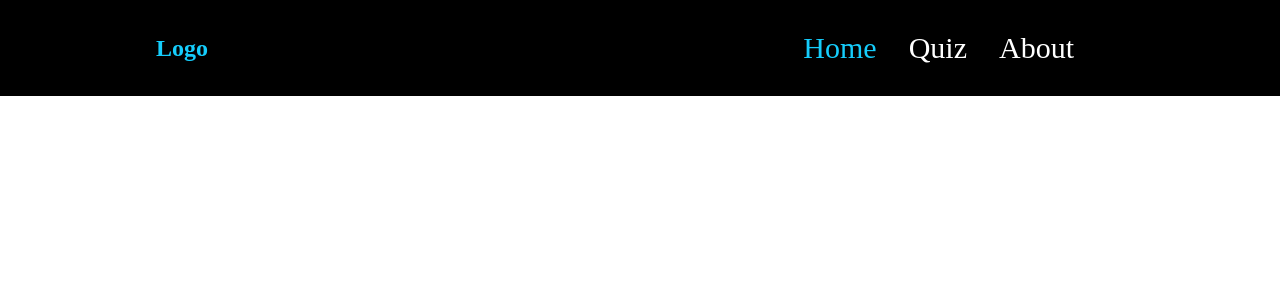
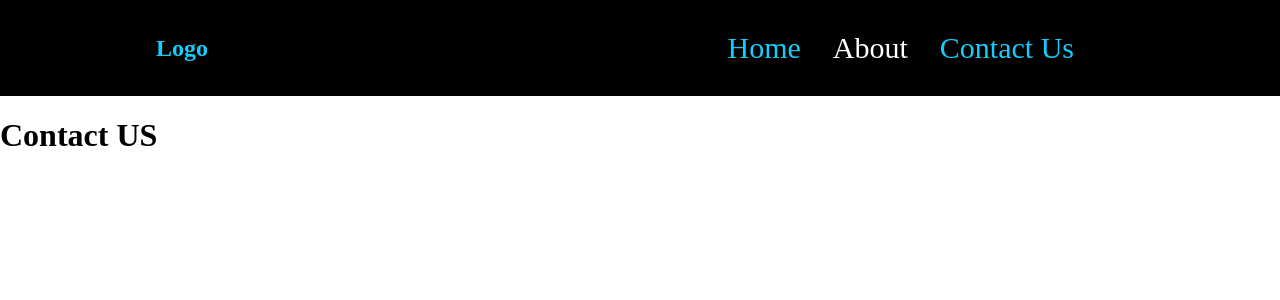
Before and after one commit to andydangit/React-Quiz-App, a React (Create React App) app: page /contact in a window 1280 px wide. Shown: the top 300 px of the page. Built offline with nearby package versions, Linux system fonts and the light colour scheme.

Commit message:
Change Quiz to Contact Us and rename files to match

```diff
--- a/src/App/App.js
+++ b/src/App/App.js
@@ -1,6 +1,6 @@
 import Navbar from "../Components/NavBar/Navbar";
 import Home from "../Pages/Home/Home";
-import Quiz from "../Pages/Quiz/Quiz";
+import Contact from "../Pages/ContactUs/Contact";
 import About from "../Pages/About/About";
 
 import { BrowserRouter as Router, Switch, Route } from "react-router-dom";
@@ -13,8 +13,8 @@ function App() {
       <Navbar />
       <Switch>
         <Route path="/" exact component={Home} />
-        <Route path="/quiz" component={Quiz} />
         <Route path="/about" component={About} />
+        <Route path="/contact" component={Contact} />
       </Switch>
     </Router>
   );
--- a/src/Components/NavBar/Navbar.jsx
+++ b/src/Components/NavBar/Navbar.jsx
@@ -1,5 +1,5 @@
 import React from "react";
-import { Nav, NavLink, Bars, NavMenu } from "./NavBarElements";
+import { Nav, NavLink, Bars, NavMenu } from "./styles";
 
 const Navbar = () => {
   return (
@@ -13,11 +13,11 @@ const Navbar = () => {
           <NavLink to="/" activeStyle>
             Home
           </NavLink>
-          <NavLink to="/quiz" activeStyle>
-            Quiz
-          </NavLink>
           <NavLink to="/about" activeStyle>
             About
+          </NavLink>
+          <NavLink to="/contact" activeStyle>
+            Contact Us
           </NavLink>
         </NavMenu>
       </Nav>
--- /dev/null
+++ b/src/Pages/ContactUs/Contact.jsx
@@ -0,0 +1,11 @@
+import React from 'react';
+
+const ContactUs = () => {
+    return (
+        <div>
+            <h1> Contact US  </h1>
+        </div>
+    );
+};
+
+export default ContactUs;
--- a/src/Pages/Quiz/Quiz.jsx
+++ /dev/null
@@ -1,11 +0,0 @@
-import React from 'react';
-
-const Quiz = () => {
-    return (
-        <div>
-            <h1> Quiz </h1>
-        </div>
-    );
-};
-
-export default Quiz;
```
Also changed, not shown: src/Components/NavBar/styles.js (renamed from src/Components/NavBar/NavBarElements.jsx).
